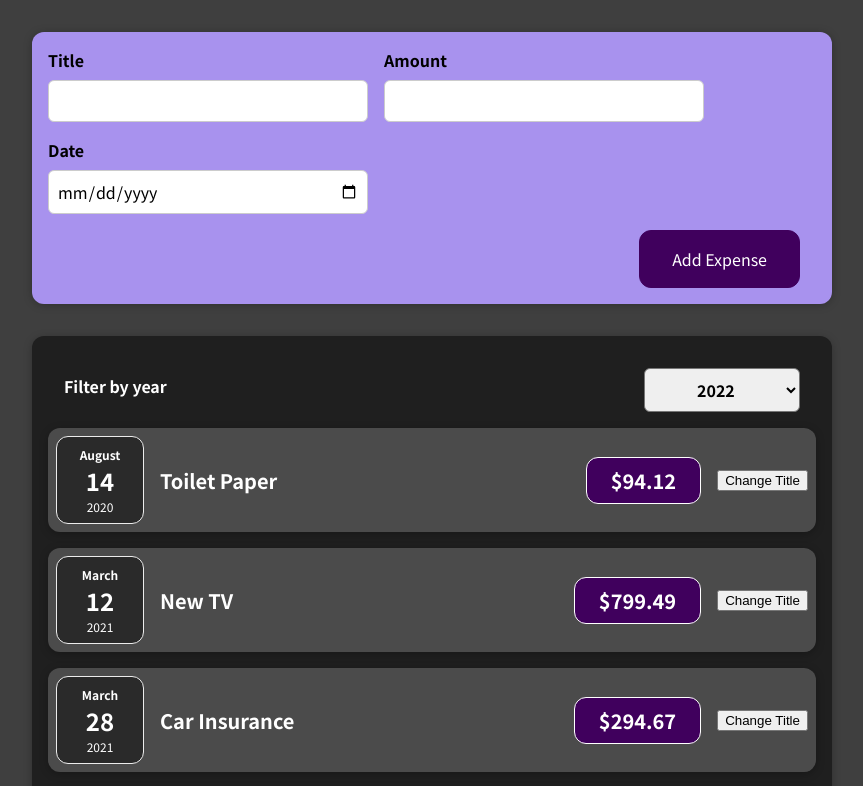
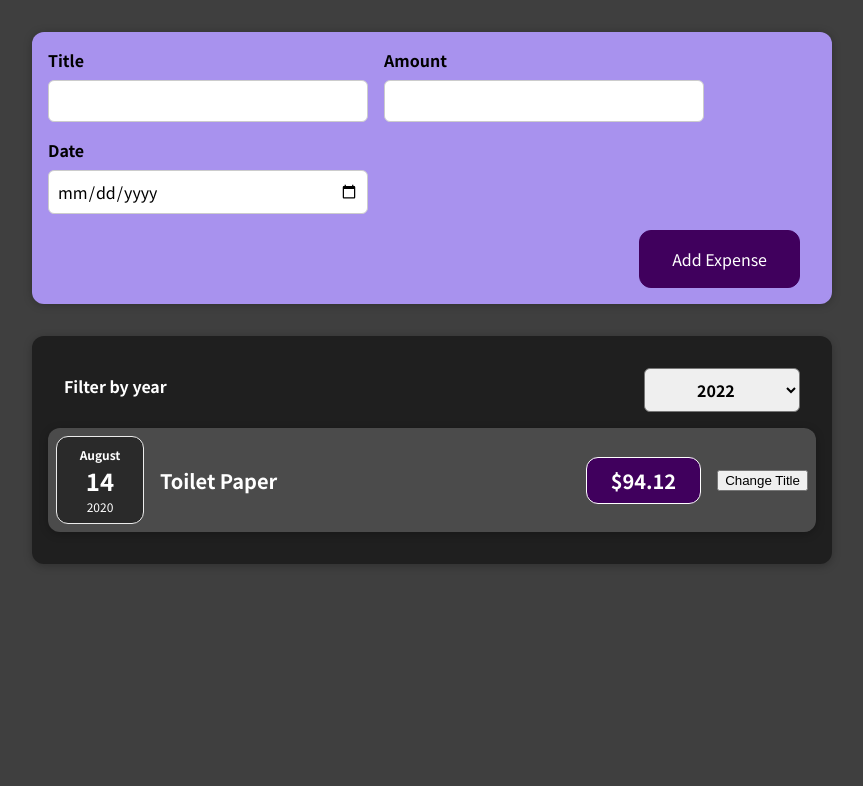
Before and after one commit to SpyrosVigkos/maximilian-react-course, a React (Create React App) app in the folder state-events/: page / in a window 1280 px wide. Shown: the top 786 px of the page, without its empty margins (208-1071 px from the left). Built offline with nearby package versions, Linux system fonts and the light colour scheme.

Commit message:
Solution to assignment 3

```diff
--- a/state-events/src/components/Expenses/Expenses.jsx
+++ b/state-events/src/components/Expenses/Expenses.jsx
@@ -10,14 +10,24 @@
     // console.log(selecetedValue);
     setFilteredYear(selecetedValue);
   };
-  // console.log(filteredYear);
+
+  const filteredByYearExpenses = props.items.filter((expense) => {
+    // // console.log(expense.date);
+    // // console.log("FILTER: " + filteredYear);
+    // console.log("FILTER: " + typeof filteredYear);
+    // // console.log("PROPS: " + expense.date.getFullYear());
+    // console.log("PROPS: " + typeof expense.date.getFullYear().toString());
+
+    return expense.date.getFullYear().toString() === filteredYear; // They should be equal as Type AND Value
+  });
+  // console.log(filteredByYearExpenses);
   return (
     <Card className="expenses">
       <ExpensesFilter
         seleceted={filteredYear}
         onChangeFilter={onChnageFilterHandler}
       />
-      {props.items.map((expense, index) => (
+      {filteredByYearExpenses.map((expense, index) => (
         <ExpenseItem
           key={expense.id}
           title={expense.title}
```
Also changed, not shown: 1 other file (tests, documents, lock files or other folders).
